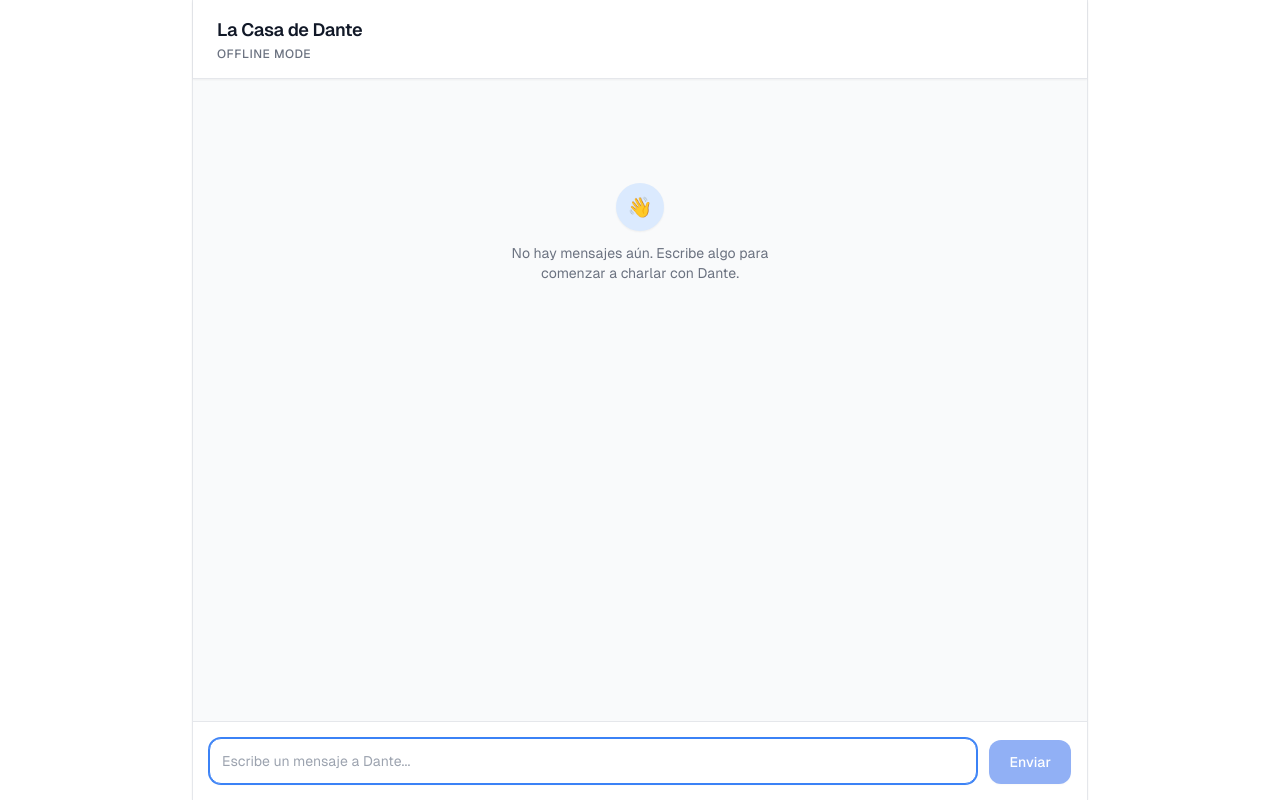
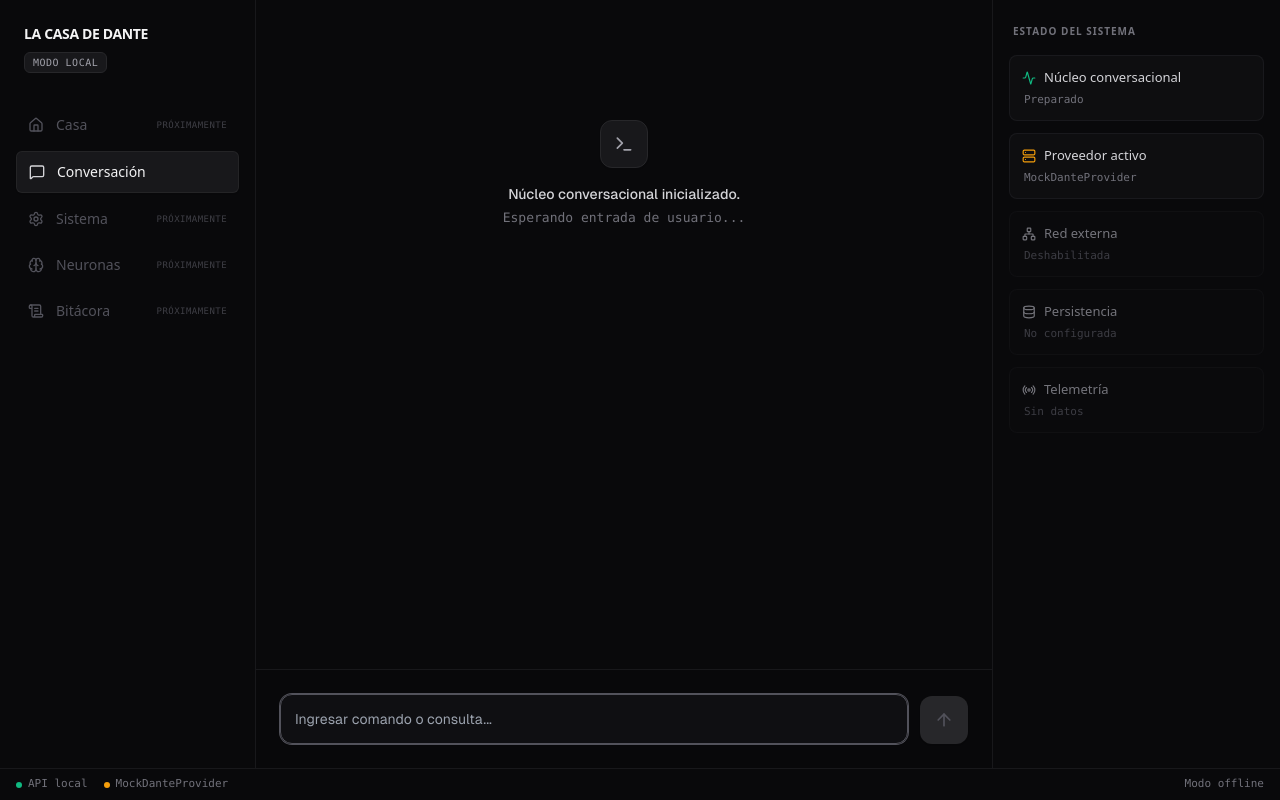
Before and after one commit to isaacipp1709-cloud/la-casa-de-dante, a Next.js app: page / in a window 1280 px wide. Built offline with nearby package versions, Linux system fonts and the light colour scheme.

Commit message:
feat(ui): consolidar interfaz inicial de La Casa de Dante

```diff
--- a/src/app/globals.css
+++ b/src/app/globals.css
@@ -3,25 +3,10 @@
 @tailwind utilities;
 
 :root {
-  --background: #ffffff;
-  --foreground: #171717;
-}
-
-@media (prefers-color-scheme: dark) {
-  :root {
-    --background: #0a0a0a;
-    --foreground: #ededed;
-  }
+  color-scheme: dark;
 }
 
 body {
-  color: var(--foreground);
-  background: var(--background);
-  font-family: Arial, Helvetica, sans-serif;
+  background-color: #09090b; /* zinc-950 */
+  color: #f4f4f5; /* zinc-50 */
 }
-
-@layer utilities {
-  .text-balance {
-    text-wrap: balance;
-  }
-}
--- a/src/app/page.tsx
+++ b/src/app/page.tsx
@@ -1,9 +1,10 @@
 import { ChatShell } from "@/components/chat/chat-shell";
+import { MainLayout } from "@/components/layout/main-layout";
 
 export default function Home() {
   return (
-    <div className="bg-white dark:bg-black min-h-screen">
+    <MainLayout>
       <ChatShell />
-    </div>
+    </MainLayout>
   );
 }
--- a/src/components/chat/chat-composer.tsx
+++ b/src/components/chat/chat-composer.tsx
@@ -1,6 +1,7 @@
 "use client";
 
 import React, { KeyboardEvent, useRef, useEffect } from 'react';
+import { ArrowUp } from 'lucide-react';
 
 interface ChatComposerProps {
   onSend: (message: string) => void;
@@ -44,25 +45,25 @@ export function ChatComposer({ onSend, disabled }: ChatComposerProps) {
   };
 
   return (
-    <div className="flex gap-3 items-end border-t border-gray-200 p-4 bg-white dark:bg-gray-950 dark:border-gray-800">
+    <div className="flex gap-3 items-end p-4 sm:p-6">
       <textarea
         ref={textareaRef}
         value={input}
         onChange={handleInput}
         onKeyDown={onKeyDown}
-        placeholder="Escribe un mensaje a Dante..."
+        placeholder="Ingresar comando o consulta..."
         disabled={disabled}
-        className="flex-1 max-h-32 min-h-[44px] resize-none rounded-xl border border-gray-300 p-3 text-sm focus:outline-none focus:border-blue-500 focus:ring-1 focus:ring-blue-500 disabled:opacity-50 disabled:cursor-not-allowed dark:bg-gray-900 dark:border-gray-700 dark:text-gray-100 transition-colors shadow-sm overflow-y-auto"
+        className="flex-1 max-h-32 min-h-[48px] resize-none rounded-xl border border-zinc-800 bg-zinc-900/50 p-3.5 text-sm focus:outline-none focus:border-zinc-600 focus:ring-1 focus:ring-zinc-600 disabled:opacity-50 disabled:cursor-not-allowed text-zinc-200 transition-colors shadow-sm overflow-y-auto"
         rows={1}
         aria-label="Caja de texto para el mensaje"
       />
       <button
         onClick={handleSend}
         disabled={disabled || !input.trim()}
-        className="h-[44px] px-5 bg-blue-600 text-white rounded-xl hover:bg-blue-700 disabled:opacity-50 disabled:cursor-not-allowed font-medium text-sm transition-colors shadow-sm"
+        className="h-[48px] w-[48px] flex items-center justify-center bg-zinc-100 text-zinc-900 rounded-xl hover:bg-white disabled:bg-zinc-800 disabled:text-zinc-600 disabled:cursor-not-allowed transition-colors shadow-sm shrink-0"
         aria-label="Enviar mensaje"
       >
-        Enviar
+        <ArrowUp className="w-5 h-5" />
       </button>
     </div>
   );
--- a/src/components/chat/chat-shell.tsx
+++ b/src/components/chat/chat-shell.tsx
@@ -1,10 +1,11 @@
 "use client";
 
-import React, { useState, useRef, useEffect } from 'react';
+import { useState, useRef, useEffect } from 'react';
 import { ChatMessage } from './chat-message';
 import { ChatComposer } from './chat-composer';
-import type { z } from 'zod';
+import { z } from 'zod';
 import { DanteChatRequestSchema, DanteChatResponseSchema } from '@/contracts/dante';
+import { Terminal } from 'lucide-react';
 
 type DanteChatRequest = z.infer<typeof DanteChatRequestSchema>;
 type DanteChatResponse = z.infer<typeof DanteChatResponseSchema>;
@@ -20,7 +21,7 @@ const getSafeErrorMessage = (status: number) => {
     return "No se pudo procesar el mensaje. Revisa el contenido e inténtalo nuevamente.";
   }
 
-  return "Dante no pudo responder en este momento. Inténtalo nuevamente.";
+  return "Dante no pudo responder en este momento. inténtalo nuevamente.";
 };
 
 export function ChatShell() {
@@ -87,44 +88,44 @@ export function ChatShell() {
   };
 
   return (
-    <div className="flex flex-col h-screen w-full max-w-4xl mx-auto bg-gray-50 dark:bg-gray-950 sm:border-x border-gray-200 dark:border-gray-800 shadow-sm font-[family-name:var(--font-geist-sans)]">
-      <header className="px-6 py-4 border-b bg-white dark:bg-gray-950 dark:border-gray-800 flex items-center justify-between shadow-sm z-10">
-        <div>
-          <h1 className="text-lg font-semibold text-gray-900 dark:text-gray-100 tracking-tight">La Casa de Dante</h1>
-          <p className="text-xs text-gray-500 dark:text-gray-400 font-medium uppercase tracking-wider mt-0.5">Offline Mode</p>
-        </div>
-      </header>
-
-      <main
+    <div className="flex flex-col h-full w-full bg-zinc-950 font-[family-name:var(--font-geist-sans)]">
+      <div
         className="flex-1 overflow-y-auto p-4 sm:p-6 scroll-smooth"
         ref={scrollRef}
         role="log"
         aria-live="polite"
         aria-label="Historial de mensajes"
       >
-        <div role="list" className="flex flex-col gap-2 pb-4">
+        <div role="list" className="flex flex-col max-w-4xl mx-auto w-full pb-4">
           {messages.length === 0 && (
-            <div className="flex flex-col items-center justify-center mt-20 text-center space-y-3">
-              <div className="w-12 h-12 bg-blue-100 dark:bg-blue-900/30 text-blue-600 dark:text-blue-400 rounded-full flex items-center justify-center text-xl shadow-sm">👋</div>
-              <p className="text-gray-500 dark:text-gray-400 text-sm max-w-xs">
-                No hay mensajes aún. Escribe algo para comenzar a charlar con Dante.
-              </p>
+            <div className="flex flex-col items-center justify-center mt-24 text-center space-y-4">
+              <div className="w-12 h-12 bg-zinc-900 border border-zinc-800 text-zinc-400 rounded-xl flex items-center justify-center shadow-sm">
+                <Terminal className="w-5 h-5" />
+              </div>
+              <div className="space-y-1">
+                <p className="text-zinc-300 font-medium text-sm">Núcleo conversacional inicializado.</p>
+                <p className="text-zinc-500 text-[13px] font-mono">Esperando entrada de usuario...</p>
+              </div>
             </div>
           )}
           {messages.map((msg) => (
             <ChatMessage key={msg.id} role={msg.role} content={msg.content} />
           ))}
           {isTyping && (
-            <div className="flex w-full mb-4 justify-start">
-              <div className="bg-gray-200/50 text-gray-500 dark:bg-gray-800/50 dark:text-gray-400 rounded-2xl rounded-bl-none px-4 py-3 text-sm italic animate-pulse shadow-sm border border-transparent">
-                Dante está respondiendo...
+            <div className="flex w-full mb-2 justify-start">
+              <div className="bg-zinc-900/50 text-zinc-400 border border-zinc-800 rounded-md px-4 py-3 text-xs font-mono animate-pulse">
+                Dante procesando...
               </div>
             </div>
           )}
         </div>
-      </main>
+      </div>
 
-      <ChatComposer onSend={handleSend} disabled={isTyping} />
+      <div className="w-full border-t border-zinc-900 bg-zinc-950/80 backdrop-blur">
+        <div className="max-w-4xl mx-auto">
+          <ChatComposer onSend={handleSend} disabled={isTyping} />
+        </div>
+      </div>
     </div>
   );
 }
--- /dev/null
+++ b/src/components/layout/main-layout.tsx
@@ -0,0 +1,25 @@
+import { ReactNode } from "react";
+import { SidebarNav } from "../navigation/sidebar-nav";
+import { SystemStatusPanel } from "../system/system-status-panel";
+import { StatusBar } from "./status-bar";
+
+export function MainLayout({ children }: { children: ReactNode }) {
+  return (
+    <div className="flex flex-col h-screen w-full bg-zinc-950 text-zinc-100 overflow-hidden font-sans">
+      <div className="flex flex-1 overflow-hidden">
+        <SidebarNav />
+        <main className="flex-1 flex flex-col min-w-0 bg-zinc-950 relative" aria-label="Área principal">
+          <header className="md:hidden flex items-center justify-between p-4 border-b border-zinc-800 bg-zinc-950">
+            <h1 className="text-sm font-semibold tracking-tight text-zinc-100">La Casa de Dante</h1>
+            <span className="px-2 py-0.5 rounded-full bg-amber-500/10 text-amber-500 border border-amber-500/20 text-[10px] font-mono uppercase tracking-wider">Mock offline</span>
+          </header>
+          <div className="flex-1 relative overflow-hidden flex flex-col">
+            {children}
+          </div>
+        </main>
+        <SystemStatusPanel />
+      </div>
+      <StatusBar />
+    </div>
+  );
+}
--- /dev/null
+++ b/src/components/layout/status-bar.tsx
@@ -0,0 +1,20 @@
+export function StatusBar() {
+  return (
+    <footer className="h-8 border-t border-zinc-900 bg-zinc-950 flex items-center justify-between px-4 text-[11px] font-mono text-zinc-500 shrink-0" aria-label="Barra de estado">
+      <div className="flex items-center gap-4">
+        <div className="hidden sm:flex items-center gap-1.5">
+          <span className="w-1.5 h-1.5 rounded-full bg-emerald-500" aria-hidden="true"></span>
+          <span>API local</span>
+        </div>
+        <div className="flex items-center gap-1.5">
+          <span className="w-1.5 h-1.5 rounded-full bg-amber-500" aria-hidden="true"></span>
+          <span className="sm:hidden">Local &middot; Mock offline</span>
+          <span className="hidden sm:inline">MockDanteProvider</span>
+        </div>
+      </div>
+      <div className="hidden sm:block">
+        <span>Modo offline</span>
+      </div>
+    </footer>
+  );
+}
--- /dev/null
+++ b/src/components/navigation/sidebar-nav.tsx
@@ -0,0 +1,40 @@
+import { Home, MessageSquare, Settings, Brain, ScrollText } from "lucide-react";
+
+export function SidebarNav() {
+  return (
+    <aside className="hidden md:flex flex-col w-64 border-r border-zinc-900 bg-zinc-950 p-4" aria-label="Navegación principal">
+      <div className="mb-8 px-2 mt-2">
+        <h1 className="text-zinc-100 font-semibold text-sm tracking-tight uppercase">La Casa de Dante</h1>
+        <div className="flex items-center gap-2 mt-2">
+          <span className="px-2 py-0.5 rounded-md bg-zinc-900 text-zinc-400 border border-zinc-800 text-[10px] font-mono uppercase tracking-wider">Modo local</span>
+        </div>
+      </div>
+      <nav className="flex-1 space-y-1.5" aria-label="Menú principal">
+        <button disabled className="w-full flex items-center gap-3 px-3 py-2.5 text-sm text-zinc-600 rounded-md cursor-not-allowed text-left hover:bg-zinc-900/30" aria-label="Casa (Próximamente)">
+          <Home className="w-4 h-4 shrink-0" />
+          <span className="flex-1 truncate">Casa</span>
+          <span className="text-[9px] uppercase tracking-wider text-zinc-700 font-mono">Próximamente</span>
+        </button>
+        <button aria-current="page" className="w-full flex items-center gap-3 px-3 py-2.5 text-sm text-zinc-100 bg-zinc-900 rounded-md border border-zinc-800/80 text-left shadow-sm">
+          <MessageSquare className="w-4 h-4 shrink-0 text-zinc-300" />
+          <span className="flex-1 font-medium truncate">Conversación</span>
+        </button>
+        <button disabled className="w-full flex items-center gap-3 px-3 py-2.5 text-sm text-zinc-600 rounded-md cursor-not-allowed text-left hover:bg-zinc-900/30" aria-label="Sistema (Próximamente)">
+          <Settings className="w-4 h-4 shrink-0" />
+          <span className="flex-1 truncate">Sistema</span>
+          <span className="text-[9px] uppercase tracking-wider text-zinc-700 font-mono">Próximamente</span>
+        </button>
+        <button disabled className="w-full flex items-center gap-3 px-3 py-2.5 text-sm text-zinc-600 rounded-md cursor-not-allowed text-left hover:bg-zinc-900/30" aria-label="Neuronas (Próximamente)">
+          <Brain className="w-4 h-4 shrink-0" />
+          <span className="flex-1 truncate">Neuronas</span>
+          <span className="text-[9px] uppercase tracking-wider text-zinc-700 font-mono">Próximamente</span>
+        </button>
+        <button disabled className="w-full flex items-center gap-3 px-3 py-2.5 text-sm text-zinc-600 rounded-md cursor-not-allowed text-left hover:bg-zinc-900/30" aria-label="Bitácora (Próximamente)">
+          <ScrollText className="w-4 h-4 shrink-0" />
+          <span className="flex-1 truncate">Bitácora</span>
+          <span className="text-[9px] uppercase tracking-wider text-zinc-700 font-mono">Próximamente</span>
+        </button>
+      </nav>
+    </aside>
+  );
+}
--- /dev/null
+++ b/src/components/system/system-status-panel.tsx
@@ -0,0 +1,50 @@
+import { Server, Activity, Database, Radio, Network } from "lucide-react";
+
+export function SystemStatusPanel() {
+  return (
+    <aside className="hidden lg:block w-72 border-l border-zinc-900 bg-zinc-950 p-4 overflow-y-auto" aria-label="Estado del sistema">
+      <h2 className="text-[10px] font-bold text-zinc-500 uppercase tracking-widest mb-4 mt-2 px-1">Estado del sistema</h2>
+      <div className="space-y-3">
+        <div className="p-3 rounded-lg bg-zinc-900/40 border border-zinc-800/50">
+          <div className="flex items-center gap-2 mb-1 text-zinc-300">
+            <Activity className="w-3.5 h-3.5 text-emerald-500" />
+            <span className="text-[13px] font-medium">Núcleo conversacional</span>
+          </div>
+          <p className="text-[11px] text-zinc-500 font-mono ml-5.5 pl-0.5">Preparado</p>
+        </div>
+
+        <div className="p-3 rounded-lg bg-zinc-900/40 border border-zinc-800/50">
+          <div className="flex items-center gap-2 mb-1 text-zinc-300">
+            <Server className="w-3.5 h-3.5 text-amber-500" />
+            <span className="text-[13px] font-medium">Proveedor activo</span>
+          </div>
+          <p className="text-[11px] text-zinc-500 font-mono ml-5.5 pl-0.5">MockDanteProvider</p>
+        </div>
+
+        <div className="p-3 rounded-lg bg-zinc-900/20 border border-zinc-800/30 opacity-70">
+          <div className="flex items-center gap-2 mb-1 text-zinc-400">
+            <Network className="w-3.5 h-3.5" />
+            <span className="text-[13px] font-medium">Red externa</span>
+          </div>
+          <p className="text-[11px] text-zinc-600 font-mono ml-5.5 pl-0.5">Deshabilitada</p>
+        </div>
+
+        <div className="p-3 rounded-lg bg-zinc-900/20 border border-zinc-800/30 opacity-70">
+          <div className="flex items-center gap-2 mb-1 text-zinc-400">
+            <Database className="w-3.5 h-3.5" />
+            <span className="text-[13px] font-medium">Persistencia</span>
+          </div>
+          <p className="text-[11px] text-zinc-600 font-mono ml-5.5 pl-0.5">No configurada</p>
+        </div>
+
+        <div className="p-3 rounded-lg bg-zinc-900/20 border border-zinc-800/30 opacity-70">
+          <div className="flex items-center gap-2 mb-1 text-zinc-400">
+            <Radio className="w-3.5 h-3.5" />
+            <span className="text-[13px] font-medium">Telemetría</span>
+          </div>
+          <p className="text-[11px] text-zinc-600 font-mono ml-5.5 pl-0.5">Sin datos</p>
+        </div>
+      </div>
+    </aside>
+  );
+}
```
Also changed, not shown: src/components/chat/chat-message.tsx (+39 -14 lines).
